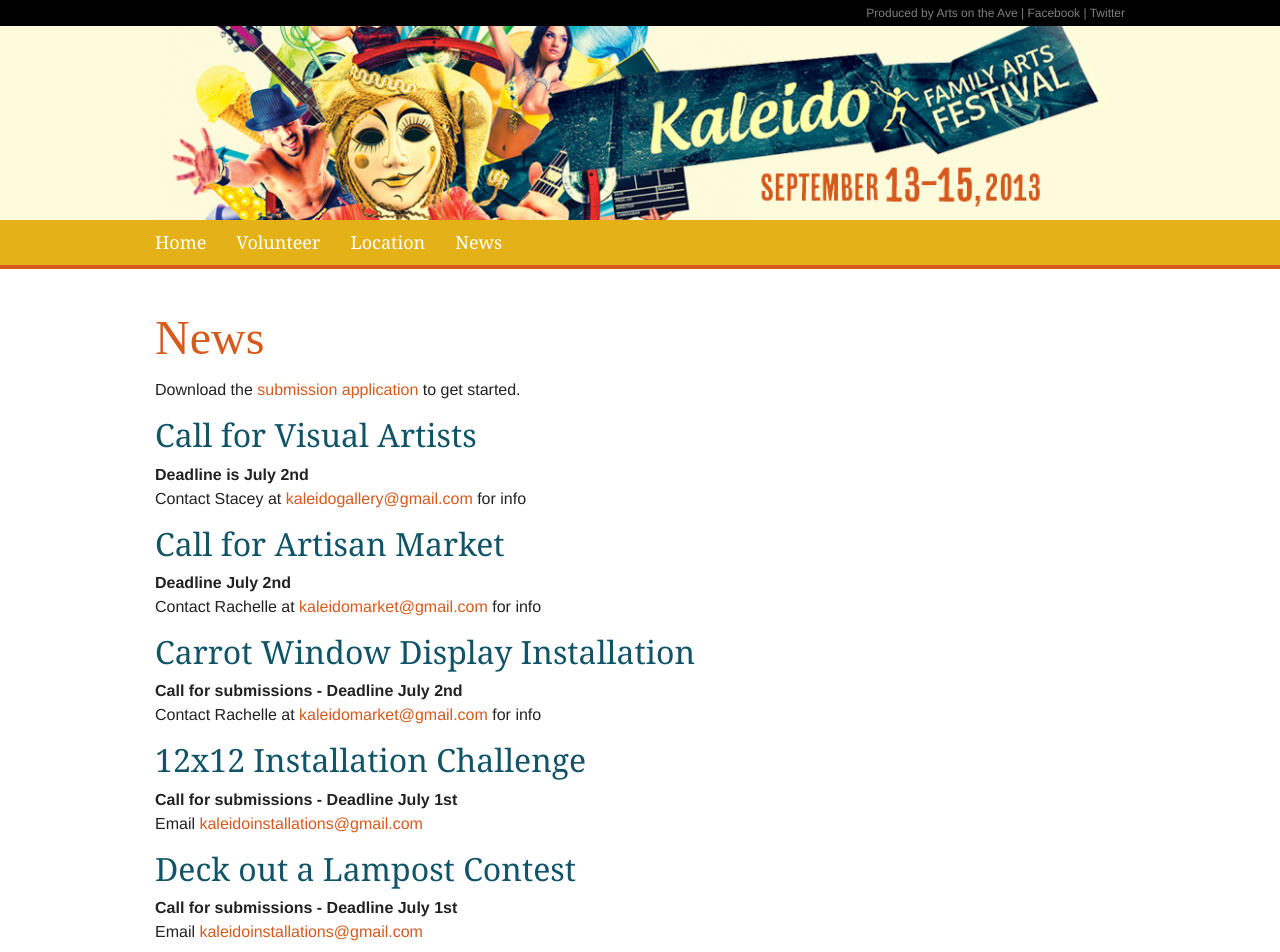
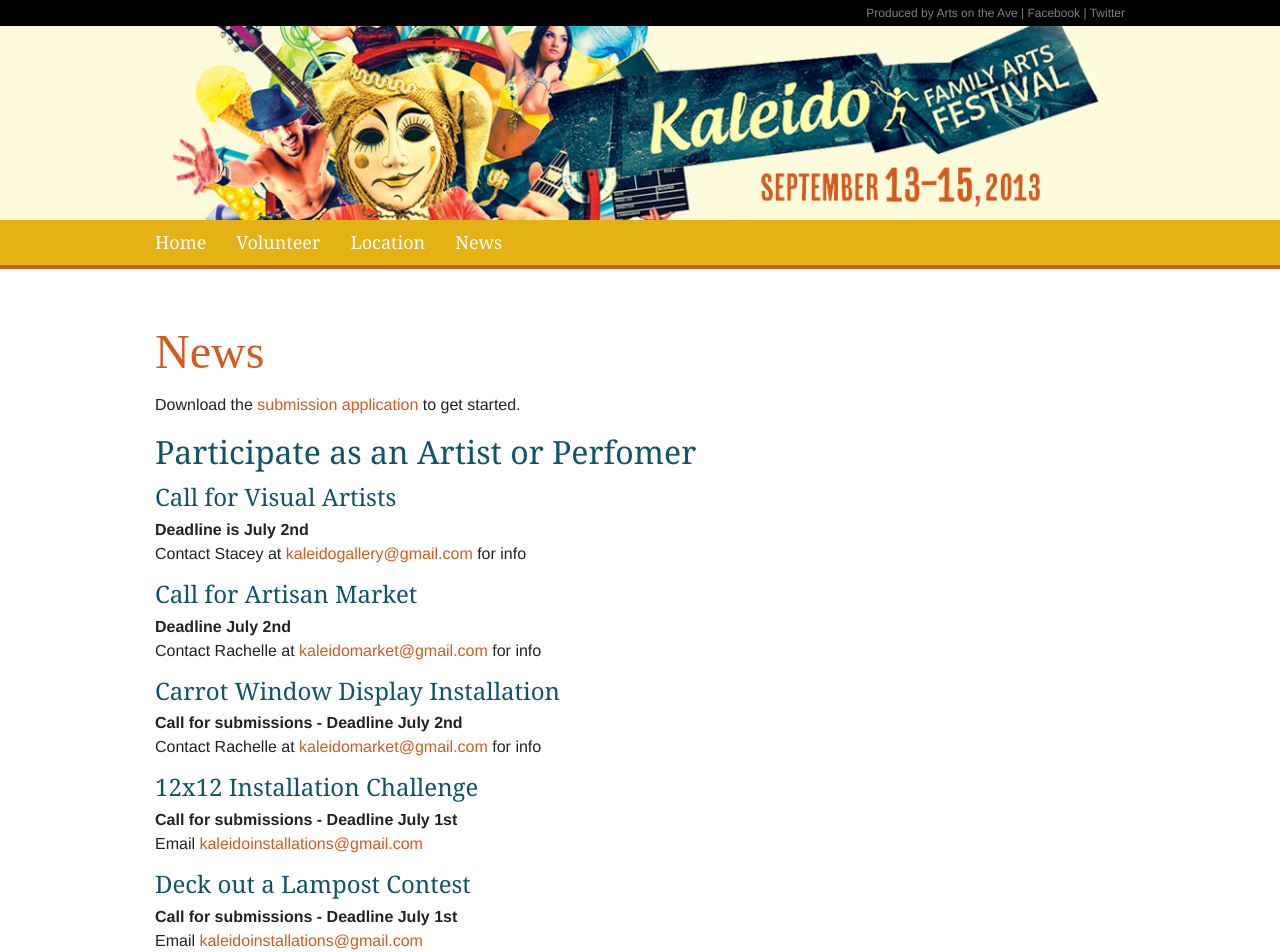
Before and after one commit to aota/kaleidofest.ca, a Jekyll site: the page built from news.md, in a window 1280 px wide. Shown: the top 952 px of the page. Built offline with Jekyll 4.4.1, drawn with Linux system fonts in a browser that asks for light colours; Markdown is read by kramdown in place of the engine named in the settings; some of the changed text lies outside the part shown.

Commit message:
tidy up.

```diff
--- a/assets/sass/foundation/_variables.scss
+++ b/assets/sass/foundation/_variables.scss
@@ -141,7 +141,7 @@
 // $header-font-style: normal;
 // $header-font-color: #222;
 $header-line-height: 1.2;
-// $header-top-margin: .2em;
+$header-top-margin: .5em;
 $header-bottom-margin: .25em;
 // $header-text-rendering: optimizeLegibility;
 
--- a/assets/sass/modules/_headings.scss
+++ b/assets/sass/modules/_headings.scss
@@ -17,7 +17,7 @@
 }
 
 h3, .gamma {
-	// color: $secondary-color;
+	color: $secondary-color;
 	font-size: $delta;
   @media #{$small} {
     font-size: $gamma;
--- a/news.md
+++ b/news.md
@@ -8,36 +8,40 @@
 
 Download the [submission application]({{ site.uploads }}call-for-submissions.pdf) to get started.
 
-## Call for Visual Artists
+## Participate as an Artist or Perfomer
+
+### Call for Visual Artists
 
 **Deadline is July 2nd** <br>
 Contact Stacey at <kaleidogallery@gmail.com> for info
 
-## Call for Artisan Market
+### Call for Artisan Market
 **Deadline July 2nd** <br>
 Contact Rachelle at <kaleidomarket@gmail.com> for info
 
-## Carrot Window Display Installation
+### Carrot Window Display Installation
 **Call for submissions - Deadline July 2nd** <br>
 Contact Rachelle at <kaleidomarket@gmail.com> for info
 
-## 12x12 Installation Challenge
+### 12x12 Installation Challenge
 **Call for submissions - Deadline July 1st** <br>
 Email <kaleidoinstallations@gmail.com>
 
-## Deck out a Lampost Contest
+### Deck out a Lampost Contest
 **Call for submissions - Deadline July 1st** <br>
 Email <kaleidoinstallations@gmail.com>
 
-## Register for Show & Shine
+### Register for Show & Shine
 Have a classic or unique car? Come and show it off at Kaleido. <br>
 Email Gerard <kaleidocars@gmail.com>
 
-## Flash Mob
+## Join in on the action!
+
+### Flash Mob
 Be one of the Village People! <br>
 Contact Frank Zotter at <frazotta@hotmail.com>
 
-## Be a Part of Heart Surprise
+### Be a Part of Heart Surprise
 If you want to put a heart box on your head and attack people with love during Kaleido, Contact our lovely Volunteer Coordinator, Heather, at <kaleidovolunteers@gmail.com>
 
 <div class="flex-video">
```
Also changed, not shown: location.md (+1 -1 lines), assets/css/main.css.
